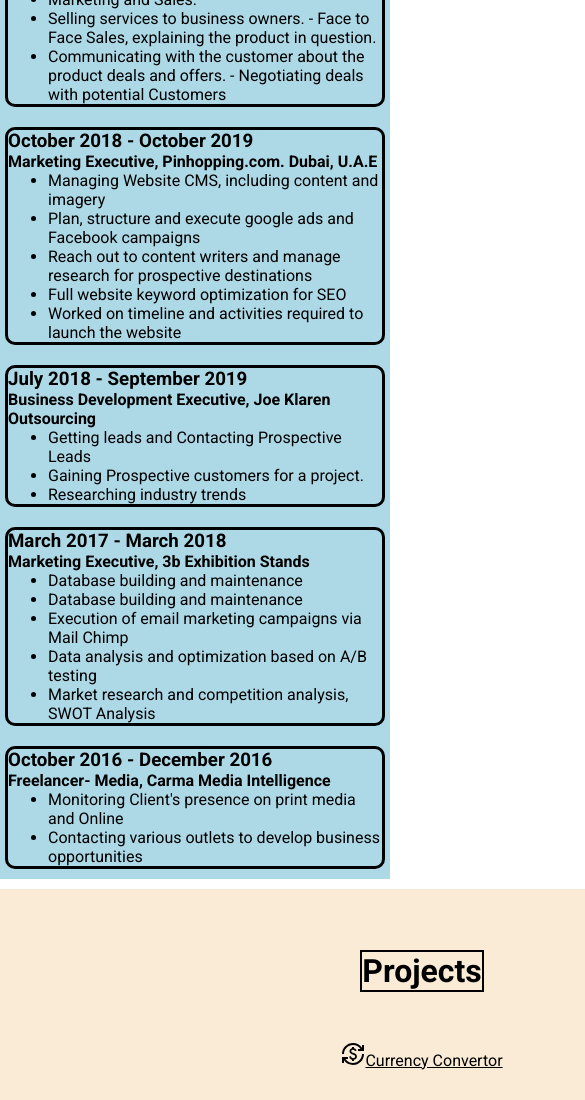
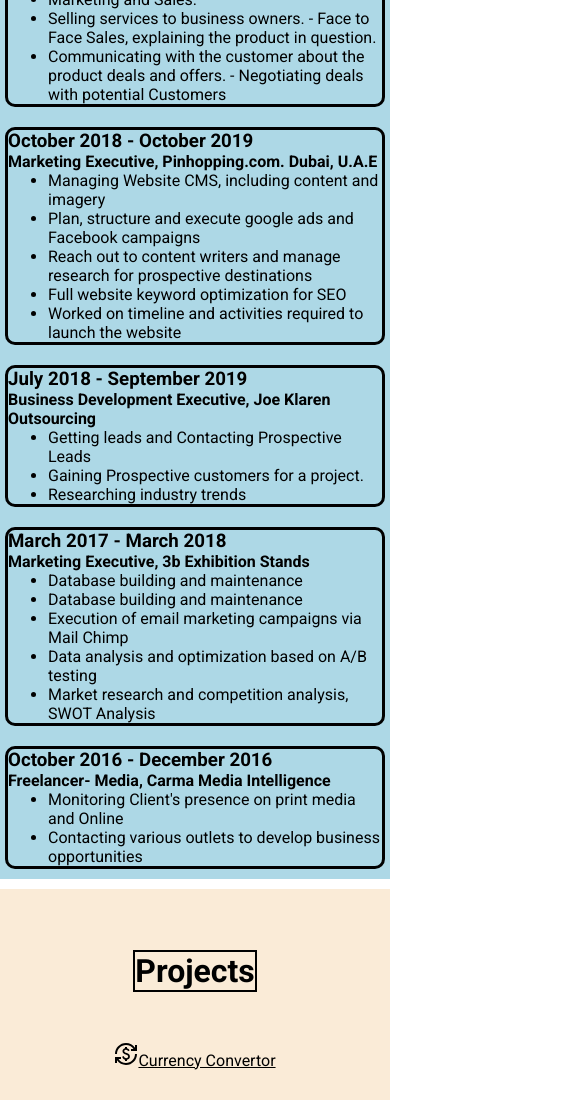
Before and after one commit to mohamedmarie/my-portfolio, a React (Create React App) app: page / in a window 390 px wide. Shown: the part 2406-3506 px from the top of the page, 585 px wide, since content can reach past the window. Built offline with nearby package versions, Linux system fonts and the light colour scheme.

Commit message:
changed project css width

```diff
--- a/src/components/GithubProjects/project.css
+++ b/src/components/GithubProjects/project.css
@@ -24,7 +24,7 @@
 
 @media(max-width: 500px){
     .project{
-        width: 100vh;
+        width: 100%;
         display: flex;
         align-items: center;
         justify-content: center;
```
